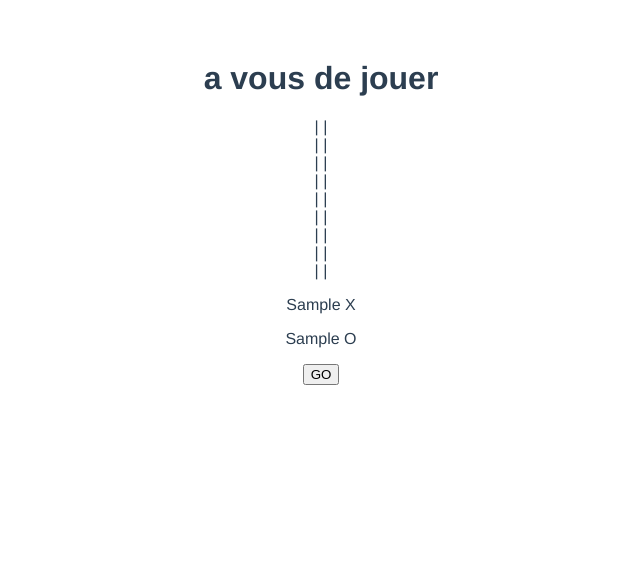
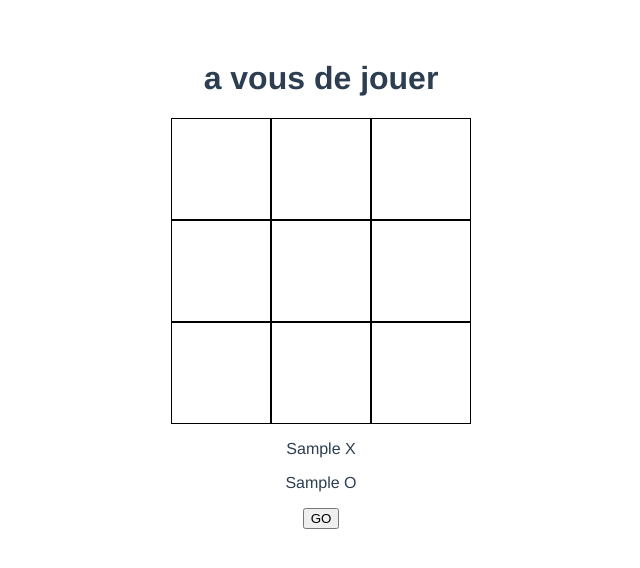
Before and after one commit to jyr53/tictactoe, a Vue app: page / in a window 1280 px wide. Both pictures are taken after typing "Sample", "Sample" into the empty fields and a click on the button "GO". Shown: the top 568 px of the page, without its empty margins (319-959 px from the left). Built offline with nearby package versions, Linux system fonts and the light colour scheme.

Commit message:
cas de plus de 3 gerer

```diff
--- a/src/App.vue
+++ b/src/App.vue
@@ -18,7 +18,7 @@
   <div class="jeu" v-if="step == 2">
     <h1>a vous de jouer</h1>
     <div id="plateau">
-      <div v-for="i in 9" :key=i :data-value=i v-on:click="jouer">| | </div>
+      <div class="case"  v-for="i in 9" :key=i :data-value=i v-on:click="jouer"></div>
     </div>
     <p>{{ this.joueur[0].joueur }} {{ this.joueur[0].symbol }}</p>
     <p>{{ this.joueur[1].joueur }} {{ this.joueur[1].symbol }}</p>
@@ -73,10 +73,8 @@ export default {
         this.joueur[index].case_jouer.push(val);
         this.control.splice(val, 1, "x");
         this.tour_jeux++;
-        console.log(this.joueur[index].case_jouer.length);
-        console.log(this.row);
         if (this.joueur[index].case_jouer.length >= this.row) {
-          this.verif(index);
+          this.controler(index);
         }
       }
     },
@@ -108,14 +106,34 @@ export default {
       return tab_gagne;
     },
 
-    verif(index) {
+    controler(index) { //permet de verifier le nombre de cout jouer pour la fin de partie
+      let kld = this.joueur[index].case_jouer;
+      if (kld.length == 3) { //cas de trois
+        this.verif(kld, index);
+      }
+
+      if (kld.length > 3) { //cas plus de trois
+        let tab = this.croissant(kld);
+
+        for (let i = 0; i < tab.length; i++) {
+          for (let j = i + 1; j < tab.length; j++) {
+            let k = j + 1
+            let temp = [];
+            temp.push(tab[i]);
+            temp.push(tab[j]);
+            temp.push(tab[k]);
+            this.verif(temp, index);
+          }
+        }
+
+      }
+
+    },
+    verif(kld, index) {
       let tab_verifi = this.tab_verif();
-      let kld = this.joueur[index].case_jouer;
-
-      let ret_kld = this.croissant(kld);
-      kld = ret_kld.join('');
-
-      if (tab_verifi.findIndex(element => element == kld) != -1) {
+      let tab = this.croissant(kld);
+      let temp = tab.join('');
+      if (tab_verifi.findIndex(element => element == temp) != -1) {
         this.gagne = this.joueur[index].joueur;
         console.log(this.joueur[index].joueur);
         this.step = this.step + 1;
@@ -160,10 +178,16 @@ export default {
   color: #2c3e50;
   margin-top: 60px;
 }
-
+.case{
+  border:1px solid black;
+  height: 100px;
+ line-height: 100px;
+ font: size 60px;
+}
 #plateau {
   display: grid;
-  grid-auto-columns: minmax(3, auto);
-  grid-auto-rows: auto(3);
+  grid-template-columns: repeat(3, 1fr);
+  width: 300px;
+  margin: auto;
 }
 </style>
```
